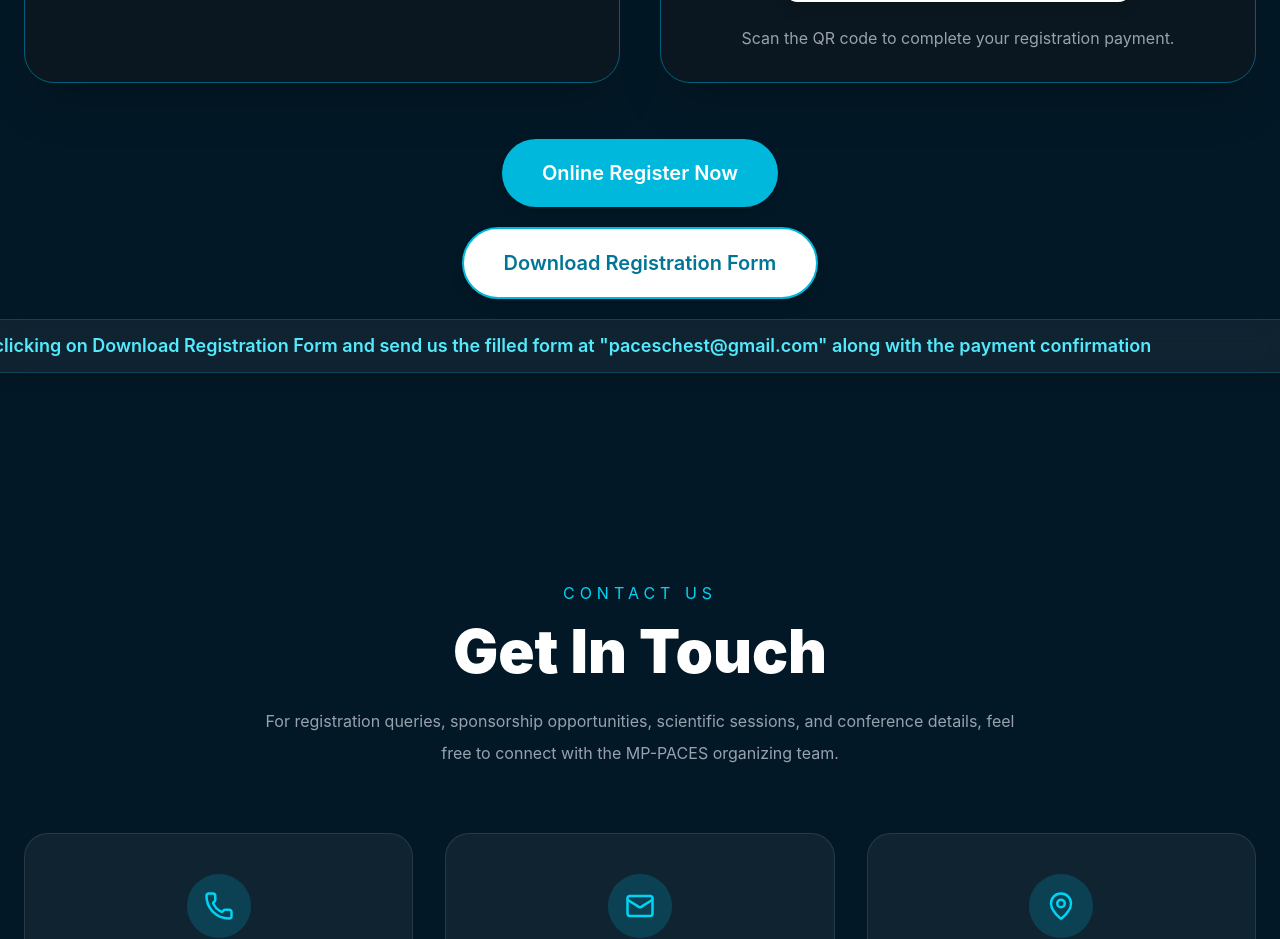
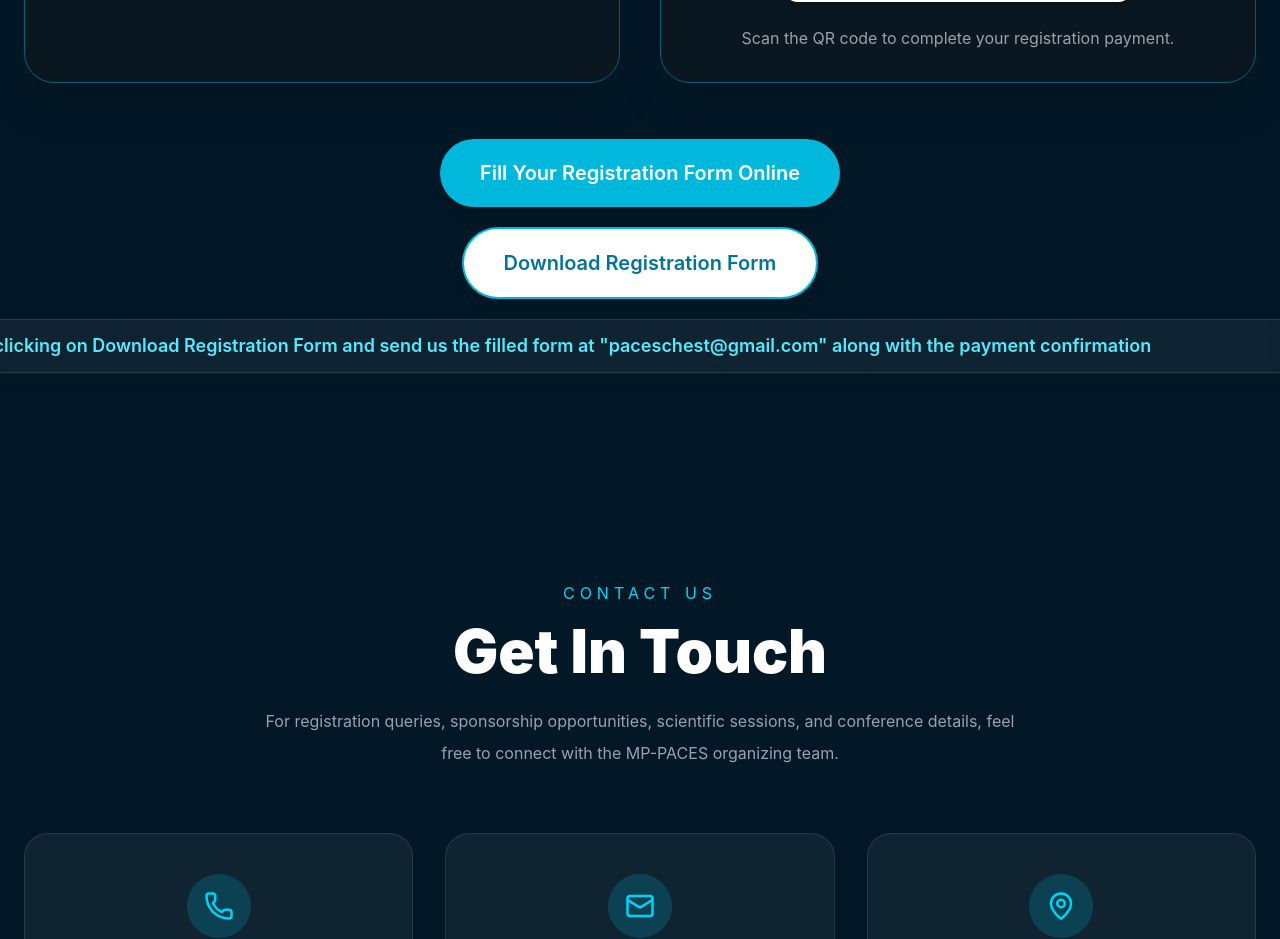
Before and after one commit to atulvk01-oss/paces-summit, a React (Vite) app: page / in a window 1280 px wide. Shown: the part 10520-11459 px from the top of the page. Built offline with nearby package versions, Linux system fonts and the light colour scheme.

Commit message:
update -> Fill Your Registration Form Online

```diff
--- a/src/components/RegistrationCTA.jsx
+++ b/src/components/RegistrationCTA.jsx
@@ -148,7 +148,7 @@ const RegistrationCTA = () => {
 
             <button className="bg-cyan-500 hover:bg-cyan-600 text-white px-6 sm:px-10 py-4 sm:py-5 rounded-full text-lg sm:text-xl font-semibold transition-all duration-300 shadow-lg hover:scale-105">
 
-              Online Register Now
+              Fill Your Registration Form Online
 
             </button>
 
```
